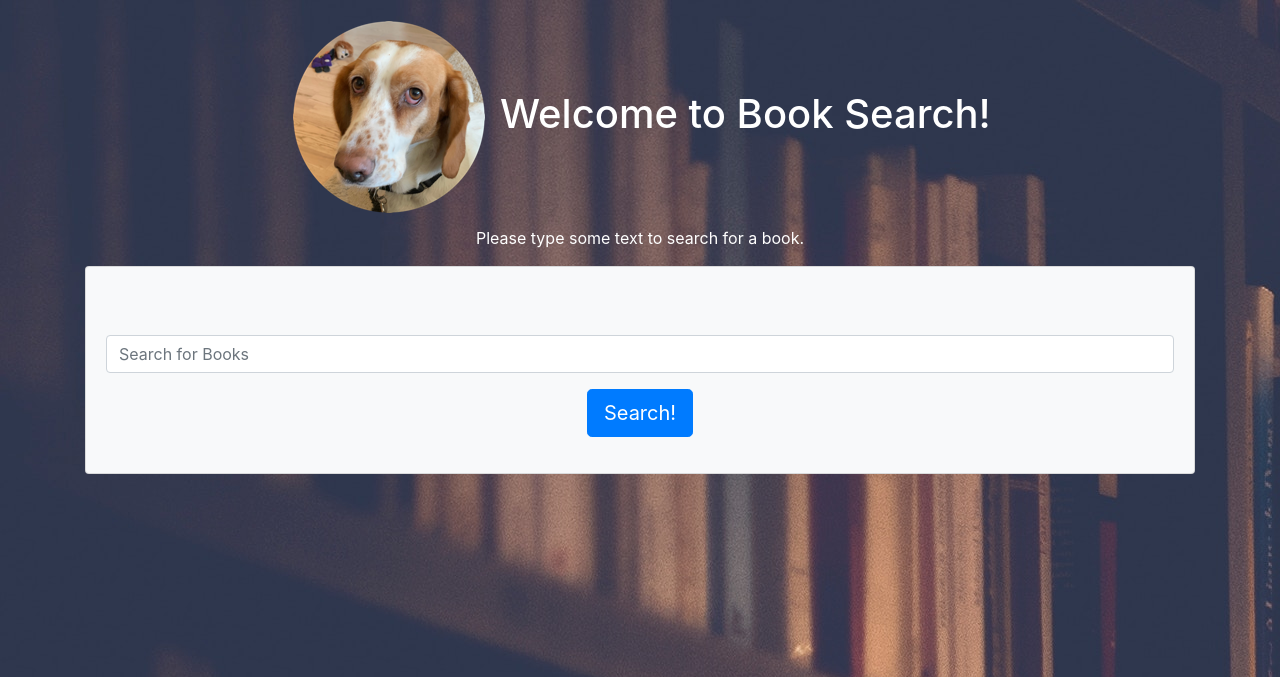
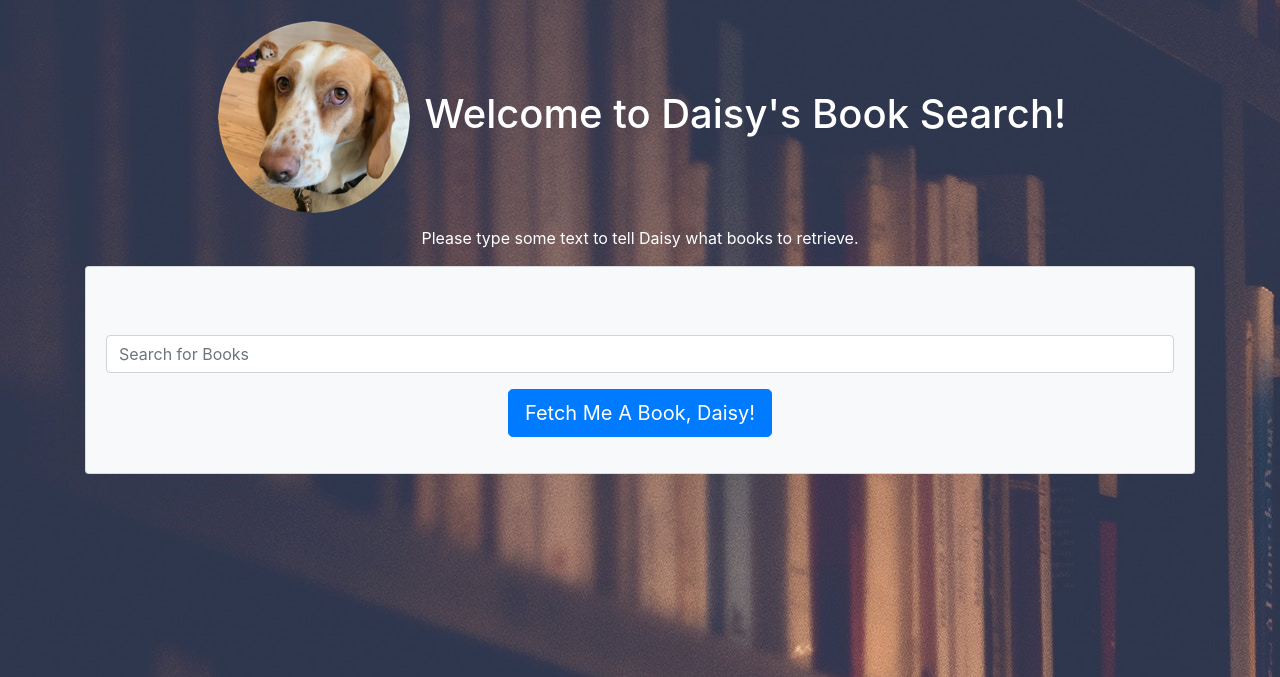
Before and after one commit to LorenDavie/booksearch, a Django app: page / in a window 1280 px wide. Shown: the top 677 px of the page. Run offline with Django 3.2, Linux system fonts and the light colour scheme; some libraries are stand-ins or nearby versions.

Commit message:
More Daisy
Signed-off-by: Loren Davie <code@axilent.com>

```diff
--- a/booksearch/templates/home.html
+++ b/booksearch/templates/home.html
@@ -3,13 +3,13 @@
 {% load static %}
 
 {% block title %}
-Welcome to BookSearch!
+Arf?
 {% endblock title %}
 
 {% block content %}
 <div class="text-white">
-    <h1 class="mt-3"><img src="{% static 'images/daisy.png' %}"> Welcome to Book Search!</h1>
-    <p>Please type some text to search for a book.</p>
+    <h1 class="mt-3"><img src="{% static 'images/daisy.png' %}"> Welcome to Daisy's Book Search!</h1>
+    <p>Please type some text to tell Daisy what books to retrieve.</p>
 </div>
 <div class="card bg-light">
     <div class="card-body">
@@ -18,7 +18,7 @@ Welcome to BookSearch!
                {{ form.query }}
             </p>
             <p>
-               <input type="submit" class="btn btn-primary btn-lg" value="Search!">
+               <input type="submit" class="btn btn-primary btn-lg" value="Fetch Me A Book, Daisy!">
             </p>
             {% csrf_token %}
         </form>
--- a/booksearch/templates/search.html
+++ b/booksearch/templates/search.html
@@ -3,11 +3,11 @@
 {% load static %}
 
 {% block title %}
-{{ query }} | Book Search
+{{ query }} | Arf! Arf!
 {% endblock title %}
 
 {% block content %}
-<h2 class="mt-3 text-white"><a href="/"><img src="{% static 'images/daisy.png' %}"></a> Results for "{{ query }}"</h2>
+<h2 class="mt-3 text-white"><a href="/"><img src="{% static 'images/daisy.png' %}"></a> Daisy has {{ result_count}} result{{ result_count|pluralize }} for "{{ query }}"</h2>
 <div class="card bg-light">
     <div class="card-body">
         <form action="/search/" method="GET">
@@ -15,7 +15,7 @@
               {{ form.query }}
           </p>
           <p>
-              <input type="submit" class="btn btn-primary" value="Search">
+              <input type="submit" class="btn btn-primary" value="Fetch Me More Books, Daisy!">
            </p>
            {% csrf_token %}
         </form>
```
